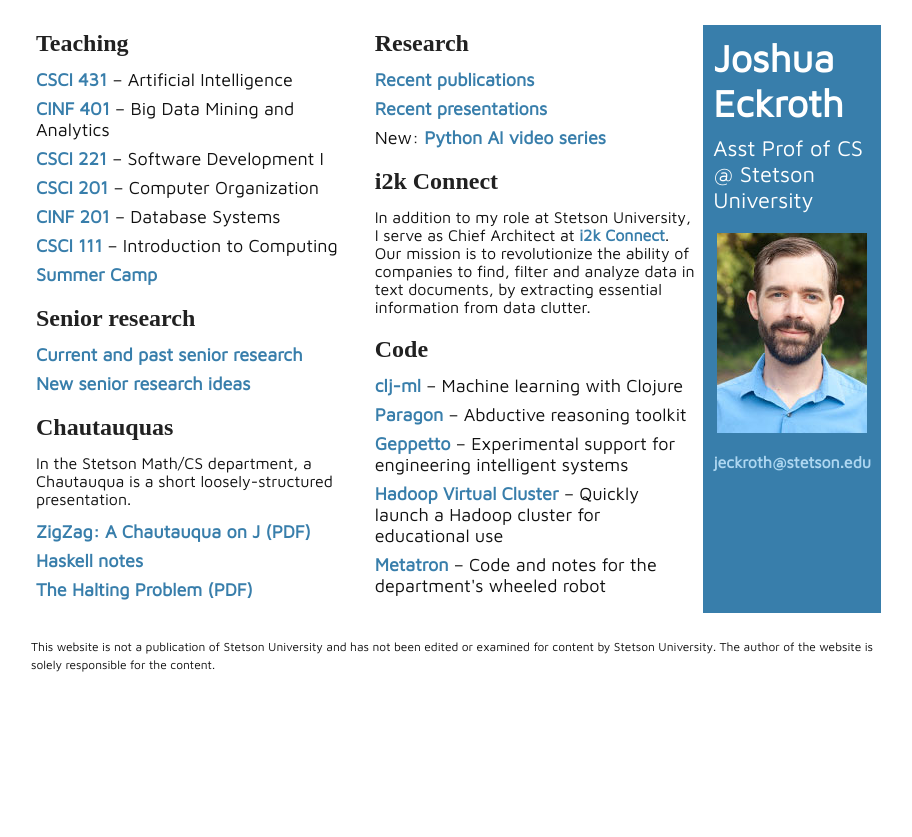
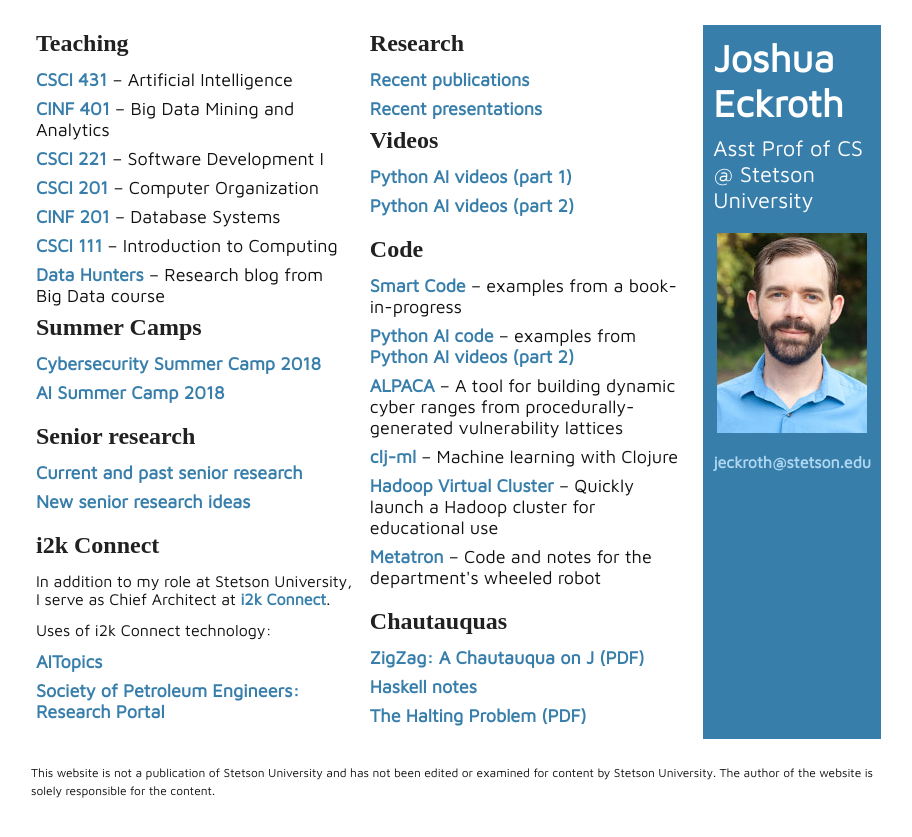
Before and after one commit to joshuaeckroth/faculty-website, a Jekyll site: the page built from index.markdown, in a window 1280 px wide. Shown: the top 837 px of the page, without its empty margins (184-1096 px from the left). Built offline with Jekyll 4.4.1, drawn with Linux system fonts in a browser that asks for light colours; some web fonts are replaced.

Commit message:
Updates for Fall 2018

```diff
--- a/_layouts/index.html
+++ b/_layouts/index.html
@@ -34,7 +34,16 @@
                 <div class="post-title"><a href="http://csci111.artifice.cc">CSCI 111</a> &ndash; Introduction to Computing</div>
               </li>
               <li>
-                <div class="post-title"><a href="http://www.stetson.edu/administration/continuing-education/steam/computer-science.php">Summer Camp</a></div>
+                <div class="post-title"><a href="http://http://datahunters.us/">Data Hunters</a> &ndash; Research blog from Big Data course</div>
+              </li>
+            </ul>
+            <h2>Summer Camps</h2>
+            <ul class="posts">
+              <li>
+                <div class="post-title"><a href="http://www.stetson.edu/administration/continuing-education/steam/computer-science.php">Cybersecurity Summer Camp 2018</a></div>
+              </li>
+              <li>
+                <div class="post-title"><a href="http://www.stetson.edu/administration/continuing-education/artificial-intelligence.php">AI Summer Camp 2018</a></div>
               </li>
             </ul>
             <h2 style="margin-top: 20px;">Senior research</h2>
@@ -46,20 +55,19 @@
                 <div class="post-title"><a href="notes/senior-research-ideas.html">New senior research ideas</a></div>
               </li>
             </ul>
-            <h2 style="margin-top: 20px;">Chautauquas</h2>
+            <h2 style="margin-top: 20px;">i2k Connect</h2>
             <p>
-              In the Stetson Math/CS department, a Chautauqua is a
-              short loosely-structured presentation.
+              In addition to my role at Stetson University, I serve as
+              Chief Architect at <a href="http://i2kconnect.com">i2k
+              Connect</a>.
             </p>
+            <p>Uses of i2k Connect technology:
             <ul class="posts">
               <li>
-                <div class="post-title"><a href="chautauquas/zigzag-justnotes.pdf">ZigZag: A Chautauqua on J (PDF)</a></div>
+                <div class="post-title"><a href="http://aitopics.org">AITopics</a></div>
               </li>
               <li>
-                <div class="post-title"><a href="chautauquas/haskell.html">Haskell notes</a></div>
-              </li>
-              <li>
-                <div class="post-title"><a href="chautauquas/eckroth-halting-problem.pdf">The Halting Problem (PDF)</a></div>
+                <div class="post-title"><a href="https://search.spe.org/i2kweb/SPE/search">Society of Petroleum Engineers: Research Portal</a></div>
               </li>
             </ul>
           </td>
@@ -72,29 +80,29 @@
               <li>
                 <div class="post-title"><a href="notes/recent-presentations.html">Recent presentations</a></div>
               </li>
+            </ul>
+            <h2>Videos</h2>
+            <ul class="posts">
               <li>
-                <div class="post-title">New: <a href="https://www.packtpub.com/big-data-and-business-intelligence/python-artificial-intelligence-projects-beginners-video">Python AI video series</a></div>
+                <div class="post-title"><a href="https://www.packtpub.com/big-data-and-business-intelligence/python-artificial-intelligence-projects-beginners-video">Python AI videos (part 1)</a></div>
+              </li>
+              <li>
+                <div class="post-title"><a href="https://www.packtpub.com/big-data-and-business-intelligence/advanced-artificial-intelligence-projects-python-video">Python AI videos (part 2)</a></div>
               </li>
             </ul>
-            <h2 style="margin-top: 20px;">i2k Connect</h2>
-            <p>
-              In addition to my role at Stetson University, I serve as
-              Chief Architect at <a href="http://i2kconnect.com">i2k
-              Connect</a>. Our mission is to revolutionize the ability
-              of companies to find, filter and analyze data in text
-              documents, by extracting essential information from data
-              clutter.
-            </p>
             <h2 style="margin-top: 20px;">Code</h2>
             <ul class="posts">
               <li>
-                <div class="post-title"><a href="https://github.com/joshuaeckroth/clj-ml">clj-ml</a> &ndash; Machine learning with Clojure</div>
+                <div class="post-title"><a href="https://github.com/PacktPublishing/Smart-Code">Smart Code</a> &ndash; examples from a book-in-progress</div>
               </li>
               <li>
-                <div class="post-title"><a href="https://github.com/artifice-cc/paragon">Paragon</a> &ndash; Abductive reasoning toolkit</div>
+                <div class="post-title"><a href="https://github.com/PacktPublishing/Advanced-Artificial-Intelligence-Projects-with-Python">Python AI code</a> &ndash; examples from <a href="https://www.packtpub.com/big-data-and-business-intelligence/advanced-artificial-intelligence-projects-python-video">Python AI videos (part 2)</a></div>
               </li>
               <li>
-                <div class="post-title"><a href="https://github.com/artifice-cc/geppetto">Geppetto</a> &ndash; Experimental support for engineering intelligent systems</div>
+                <div class="post-title"><a href="https://github.com/StetsonMathCS/alpaca">ALPACA</a> &ndash; A tool for building dynamic cyber ranges from procedurally-generated vulnerability lattices</div>
+              </li>
+              <li>
+                <div class="post-title"><a href="https://github.com/joshuaeckroth/clj-ml">clj-ml</a> &ndash; Machine learning with Clojure</div>
               </li>
               <li>
                 <div class="post-title"><a href="https://github.com/StetsonMathCS/hadoopvirtualcluster">Hadoop Virtual Cluster</a> &ndash; Quickly launch a Hadoop cluster for educational use</div>
@@ -102,7 +110,18 @@
               <li>
                 <div class="post-title"><a href="https://github.com/StetsonMathCS/metatron">Metatron</a> &ndash; Code and notes for the department's wheeled robot</div>
               </li>
-
+            </ul>
+            <h2 style="margin-top: 20px;">Chautauquas</h2>
+            <ul class="posts">
+              <li>
+                <div class="post-title"><a href="chautauquas/zigzag-justnotes.pdf">ZigZag: A Chautauqua on J (PDF)</a></div>
+              </li>
+              <li>
+                <div class="post-title"><a href="chautauquas/haskell.html">Haskell notes</a></div>
+              </li>
+              <li>
+                <div class="post-title"><a href="chautauquas/eckroth-halting-problem.pdf">The Halting Problem (PDF)</a></div>
+              </li>
             </ul>
           </td>
           <td id="metabox">
```
Also changed, not shown: notes/recent-presentations.markdown (+11 -7 lines), notes/recent-publications.markdown (+9 -7 lines), 7 other files.
